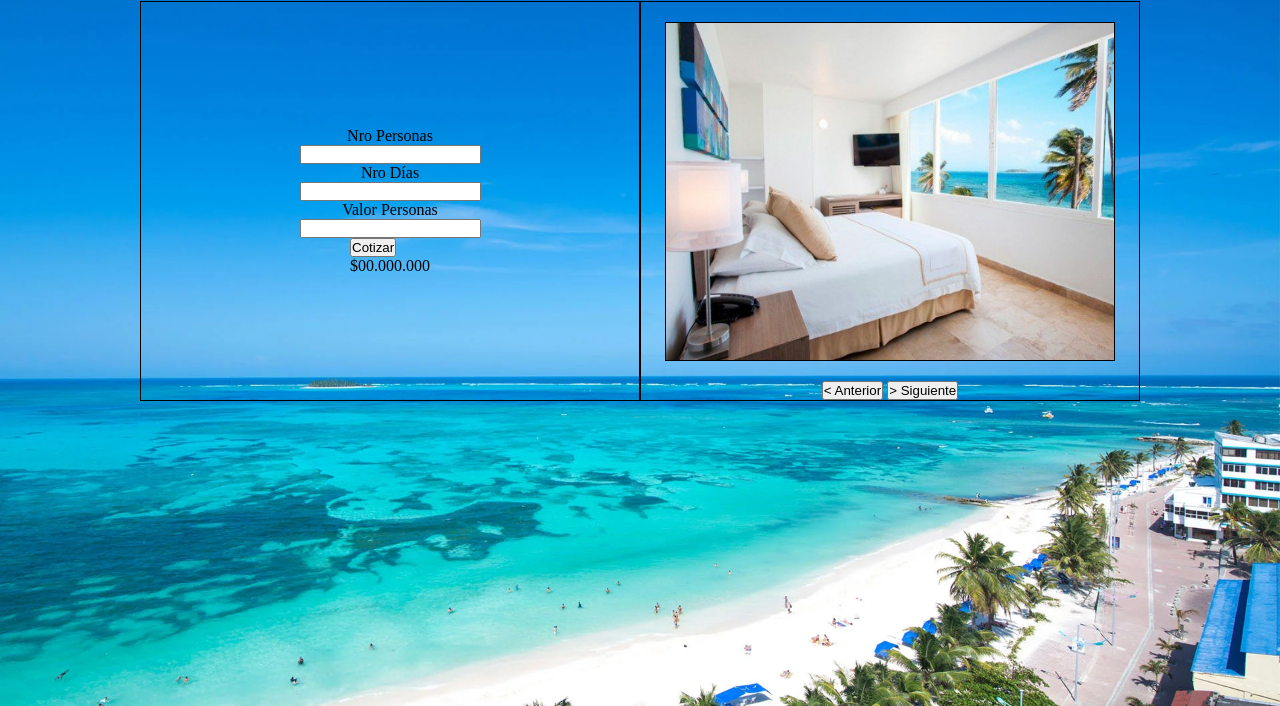
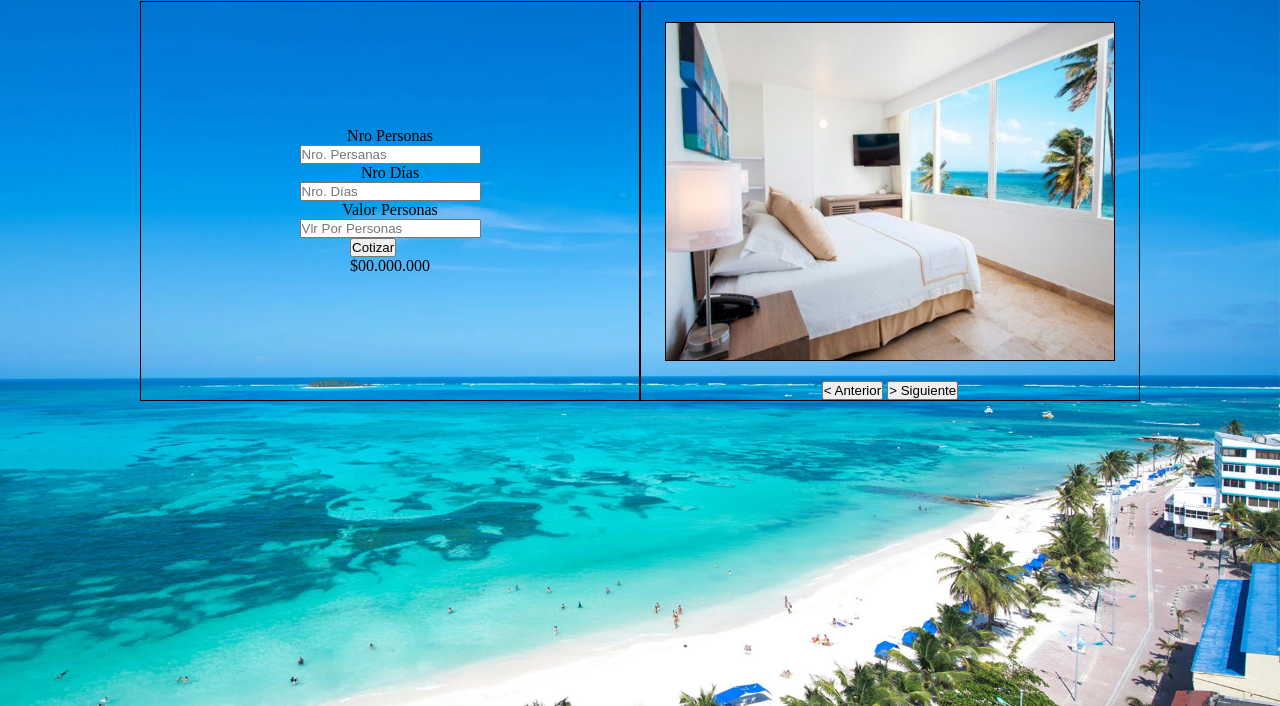
Before and after one commit to KevinMBol/Hoteljs, a plain HTML site: page index.html in a window 1280 px wide. Shown: the part 94-800 px from the top of the page. Drawn offline with Linux system fonts and the light colour scheme.

Commit message:
V5 con placeholder

```diff
--- a/index.html
+++ b/index.html
@@ -17,13 +17,13 @@
         <section class="cotizar box">
 
           <label for="">Nro Personas</label>
-          <input type="number" name="" id="nroPers" />
+          <input type="number" name="" id="nroPers" placeholder="Nro. Persanas" />
 
           <label for="">Nro Días</label>
-          <input type="number" name="" id="nroDias" />
+          <input type="number" name="" id="nroDias" placeholder="Nro. Días"/>
 
           <label for="">Valor Personas</label>
-          <input type="number" name="" id="vlrPers" />
+          <input type="number" name="" id="vlrPers" placeholder="Vlr Por Personas" />
 
           <section class="resultados">
             <input type="button" value="Cotizar" onclick="cotizar()"/><br>
```
